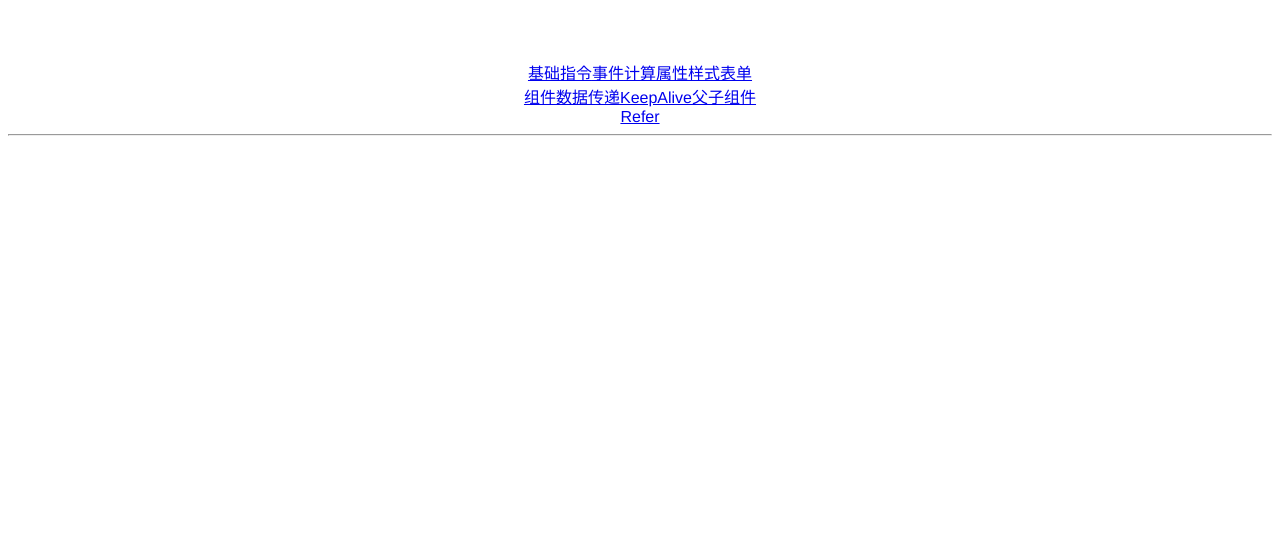
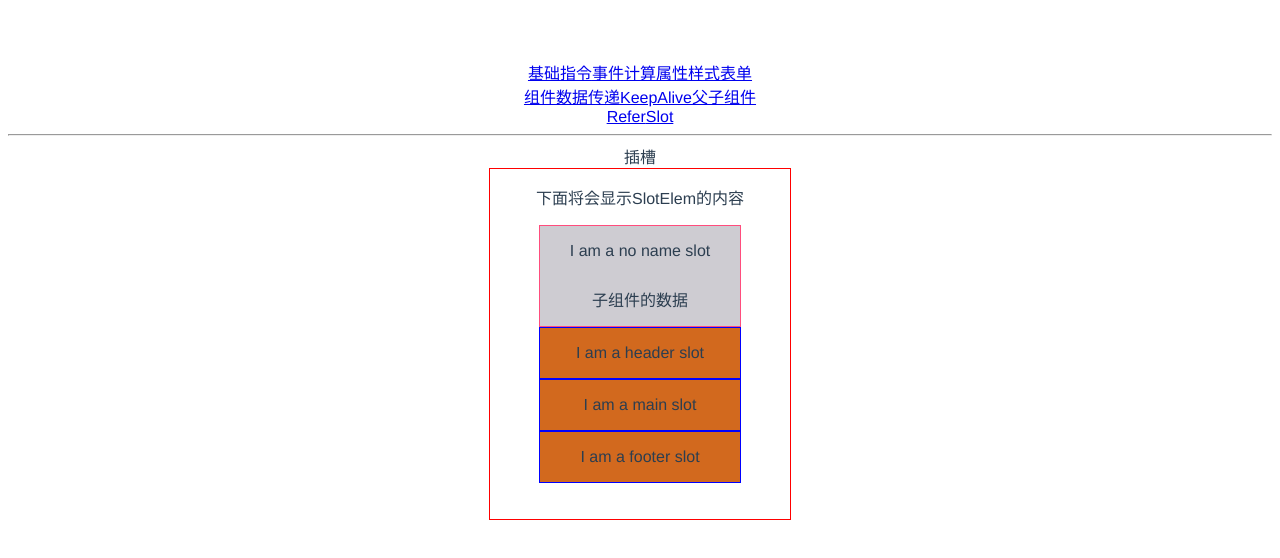
Before and after one commit to fenglixiong123/VueBase, a Vue app: page /slot in a window 1280 px wide. Shown: the top 558 px of the page. Built offline with nearby package versions, Linux system fonts and the light colour scheme.

Commit message:
插槽相关知识点

```diff
--- a/src/App.vue
+++ b/src/App.vue
@@ -11,6 +11,7 @@
     <router-link to="/parent">父子组件</router-link>
     <br/>
     <router-link to="/refer">Refer</router-link>
+    <router-link to="/slot">Slot</router-link>
     <hr/>
     <router-view/>
   </div>
--- a/src/components/object/Refer.vue
+++ b/src/components/object/Refer.vue
@@ -3,7 +3,7 @@
       音乐实例
       <p ref="p1">倒计时2秒...</p>
       <div>
-        <input type="text" ref="input1"/>
+        <input type="text" ref="input1" value="哈哈"/>
         <button @click="getInputValue">获取input框的值</button>
       </div>
     </div>
--- /dev/null
+++ b/src/components/object/Slot.vue
@@ -0,0 +1,62 @@
+<template xmlns:v-slot="http://www.w3.org/1999/XSL/Transform">
+    <div>
+      插槽
+      <div>
+        <SlotElem>
+
+          <div class="noNameSlotClass" slot-scope="slotProps">
+            I am a no name slot
+            <br/>
+            {{slotProps.message}}
+          </div>
+
+
+          <template v-slot:header>
+            <div class="namedSotClass">
+              I am a header slot
+            </div>
+          </template>
+          <template v-slot:main>
+            <div class="namedSotClass">
+              I am a main slot
+            </div>
+          </template>
+          <template v-slot:footer>
+            <div class="namedSotClass">
+              I am a footer slot
+            </div>
+          </template>
+
+        </SlotElem>
+      </div>
+    </div>
+</template>
+
+<script>
+    import SlotElem from "./SlotElem";
+    export default {
+      name: "Slot",
+      components: {SlotElem}
+    }
+</script>
+
+<style scoped>
+  .noNameSlotClass{
+    border: 1px solid #ff4d7d;
+    width: 200px;
+    height: 100px;
+    margin: 0 auto;
+    text-align: center;
+    line-height: 50px;
+    background-color: #ceccd2;
+  }
+  .namedSotClass{
+    border: 1px solid blue;
+    width: 200px;
+    height: 50px;
+    margin: 0 auto;
+    text-align: center;
+    line-height: 50px;
+    background-color: chocolate;
+  }
+</style>
--- /dev/null
+++ b/src/components/object/SlotElem.vue
@@ -0,0 +1,40 @@
+<template>
+    <div class="container">
+      <p>下面将会显示SlotElem的内容</p>
+      <slot message="子组件的数据">
+        插槽占位符
+      </slot>
+      <header>
+        <slot name="header">
+          页头位置
+        </slot>
+      </header>
+      <main>
+        <slot name="main">
+          主内容位置
+        </slot>
+      </main>
+      <footer>
+        <slot name="footer">
+          页脚位置
+        </slot>
+      </footer>
+    </div>
+</template>
+
+<script>
+    import Slot from "./Slot";
+    export default {
+        name: "SlotElem",
+      components: {Slot}
+    }
+</script>
+
+<style scoped>
+  .container{
+    border: 1px solid red;
+    width: 300px;
+    height: 350px;
+    margin: 0 auto;
+  }
+</style>
--- a/src/router/index.js
+++ b/src/router/index.js
@@ -9,6 +9,7 @@ import Student from "../components/object/Student";
 import Keep from "../components/object/Keep";
 import Parent from "../components/object/Parent";
 import Refer from "../components/object/Refer";
+import Slot from "../components/object/Slot";
 
 Vue.use(Router);
 
@@ -59,6 +60,11 @@ export default new Router({
       path: '/refer',
       name: 'Refer',
       component: Refer
+    },
+    {
+      path: '/slot',
+      name: 'Slot',
+      component: Slot
     }
   ]
 })
```
Also changed, not shown: 1 other file (tests, documents, lock files or other folders).
